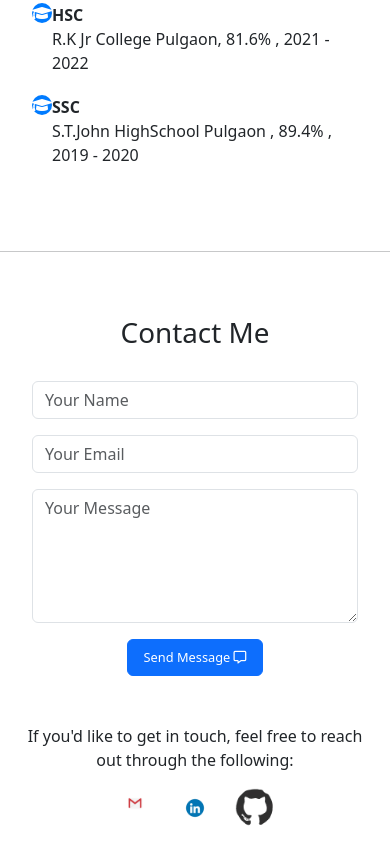
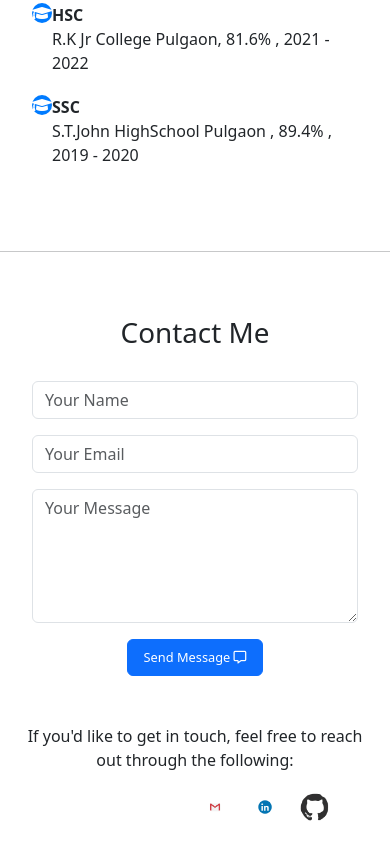
Before and after one commit to shantanu-peshkar/portfolio, a plain HTML site: page index.html in a window 390 px wide. Shown: the part 4136-5000 px from the top of the page. Drawn offline with nearby package versions, Linux system fonts and the light colour scheme.

Commit message:
fix icon css

```diff
--- a/Style.css
+++ b/Style.css
@@ -304,31 +304,41 @@ form {
   margin-right: 10px; /* Space between the image and text */
 }
 
+/* Style for the contact icons container */
 .icon-container {
-  display: flex;
-  justify-content: center;
-  gap: 20px; /* Space between icons */
-  flex-wrap: wrap; /* Allows wrapping for small screens */
+  display: flex; /* Flexbox layout */
+  justify-content: flex-start; /* Align icons to the left */
+  align-items: center; /* Vertically center the icons */
+  gap: 20px; /* Space between the icons */
+  margin-top: 20px;
+  text-align: center; /* Ensures that text is aligned properly around the icons */
+  margin-left: 180px; /* Move the icons 20px to the left */
 }
 
-.icon {
-  width: 80px; /* Default size */
-  height: auto; /* Maintain aspect ratio */
-  transition: transform 0.3s ease; /* Smooth hover effect */
+/* Style for each icon */
+.icon-container .icon {
+  width: 50px; /* Set a base size for the icons */
+  height: 50px; /* Set a base size for the icons */
+  object-fit: contain; /* Make sure the icons don't stretch */
+  transition: transform 0.3s ease; /* Smooth scaling effect */
 }
 
-.icon:hover {
-  transform: scale(1.1); /* Slightly enlarge on hover */
+/* Hover effect to slightly scale the icons */
+.icon-container .icon:hover {
+  transform: scale(1.1); /* Slightly enlarge icons on hover */
 }
 
+/* Responsive adjustment for small screens */
 @media (max-width: 768px) {
-  .icon {
-    width: 60px; /* Smaller size for tablets */
+  .icon-container .icon {
+    width: 35px; /* Reduce the size of icons on smaller screens */
+    height: 35px;
   }
 }
 
 @media (max-width: 480px) {
-  .icon {
-    width: 40px; /* Smaller size for mobile phones */
+  .icon-container .icon {
+    width: 30px; /* Even smaller icons on very small screens */
+    height: 30px;
   }
 }
```
Also changed, not shown: index.html (+3 -2 lines).
